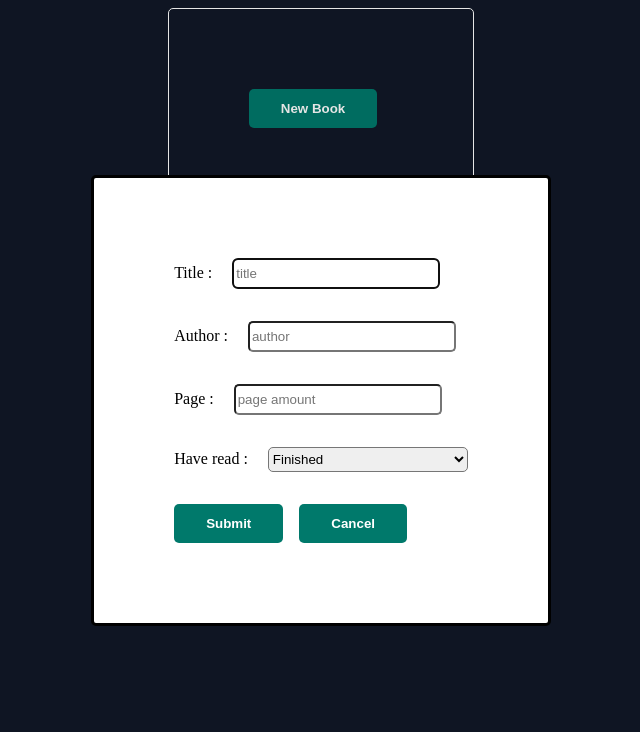
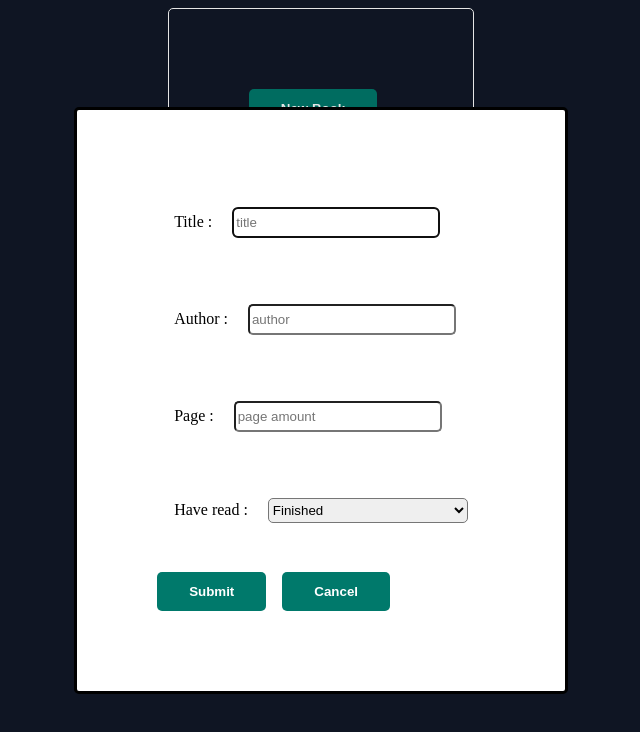
Before and after one commit to azanra/odin-library, a plain HTML site: page index.html in a window 1280 px wide. Both pictures are taken after a click on the button "New Book". Shown: the whole page, without its empty margins (319-959 px from the left). Drawn offline with Linux system fonts and the light colour scheme.

Commit message:
Give each book a border and margin to input button

```diff
--- a/style/style.css
+++ b/style/style.css
@@ -19,6 +19,10 @@ body {
   border: 1px solid var(--contrast-color);
 }
 
+.input-btn {
+  margin-bottom: 2rem;
+}
+
 button {
   padding: 0.75rem 2rem;
   background-color: var(--btn-bg);
@@ -32,7 +36,8 @@ button,
 dialog,
 .container,
 input,
-select {
+select,
+.container div {
   border-radius: 5px;
 }
 
@@ -56,6 +61,11 @@ dialog div,
   margin-bottom: 2rem;
 }
 
+.container div {
+  border: 1px solid var(--contrast-color);
+  padding: 1rem;
+}
+
 input,
 select {
   height: 25px;
```
